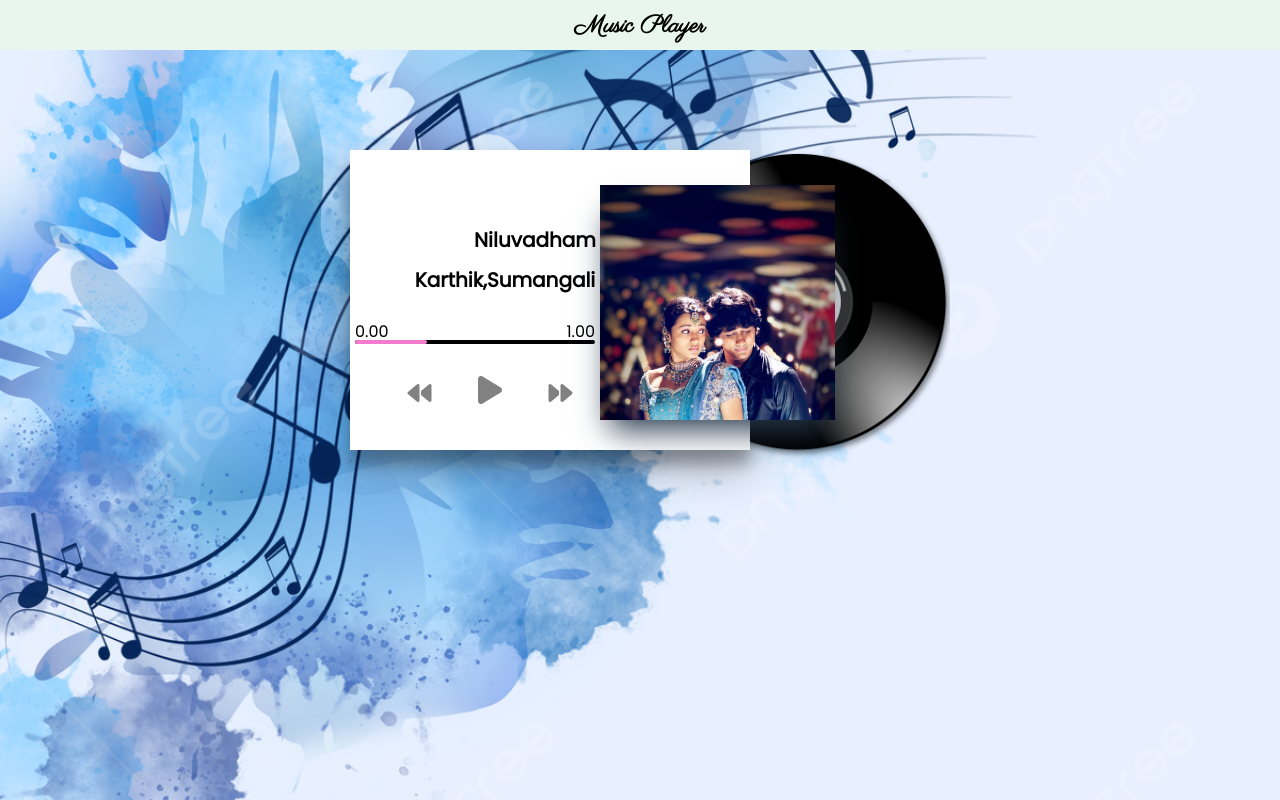
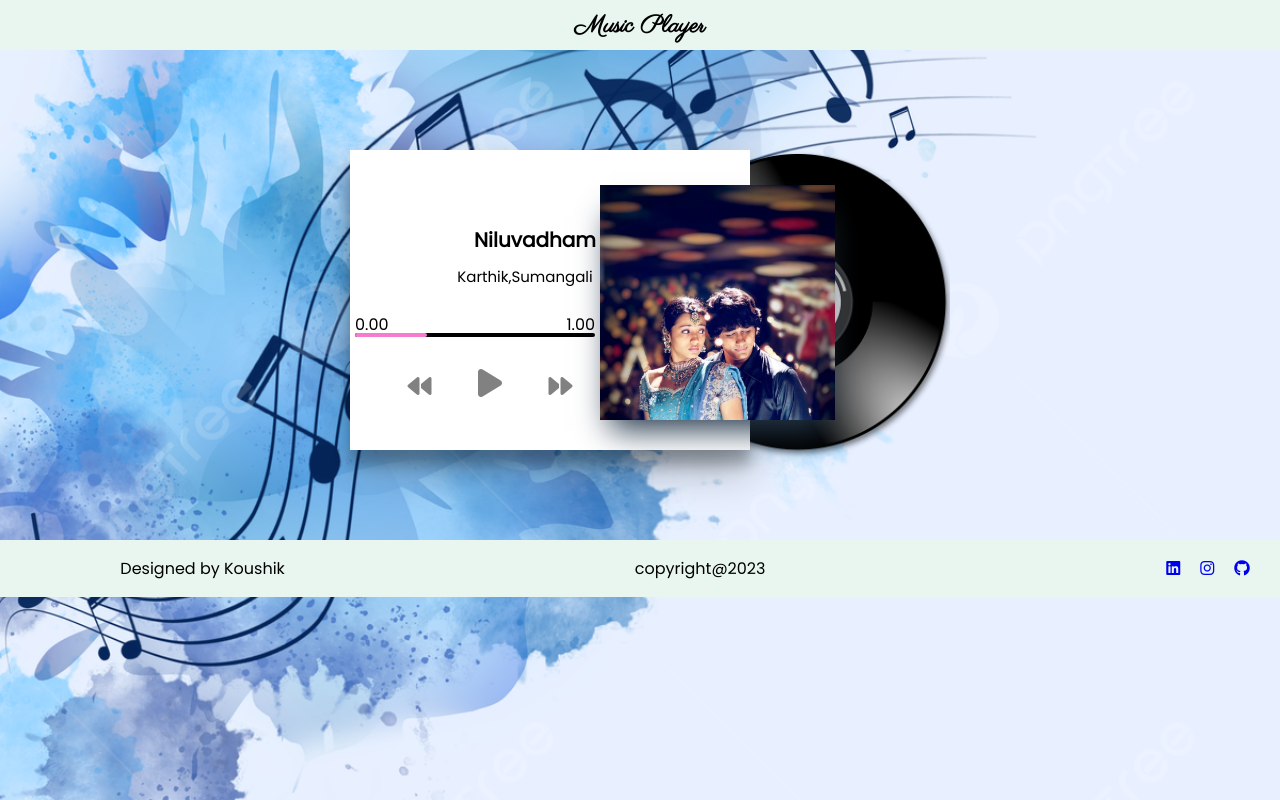
Before and after one commit to koushikvavilala1/Musicplayer, a plain HTML site: page index.html in a window 1280 px wide. Drawn offline with Linux system fonts and the light colour scheme.

Commit message:
completed

```diff
--- a/index.html
+++ b/index.html
@@ -36,16 +36,19 @@
     <script src="https://kit.fontawesome.com/cafcdef464.js" crossorigin="anonymous"></script>
     <!-- <div class="strip"></div> -->
 </body>
-<!-- <footer class="foot">
+<footer class="foot">
     <div class="foot-left">
-        <span>Made by koushik</span>
-    </div> -->
-    <!-- <div class="foot-right">
         <ul>
-            <li></li>
-            <li></li>
-            <li></li>
+            <li>Designed by Koushik</li>
+            <li>copyright@2023</li>
         </ul>
-    </div> -->
+    </div>
+    <div class="foot-right">
+        <ul>
+            <li><a href="https://www.linkedin.com/in/koushik-vavilala-450668204/"><i class="fa-brands fa-linkedin" style="padding-right: 20px;"></i></a></li>
+            <li><a href="https://www.instagram.com/nani_vk.18/"><i class="fa-brands fa-instagram"style="padding-right: 20px;"></i></a></li>
+            <li><a href="https://github.com/koushikvavilala1"><i class="fa-brands fa-github"></i></a></li>
+        </ul>
+    </div>
 </footer>
 </html>
--- a/style.css
+++ b/style.css
@@ -63,11 +63,12 @@ h2{
     margin-right: 30px;
 }
 h3{
-    font-size: 20px;
+    font-size: 15px;
+    font-weight: 400;
     margin: 0;
     position: relative;
     top: 85px;
-    margin-right: 90px;
+    margin-right: 50px;
 }
 .progress-container{
     height: 4px;
@@ -121,7 +122,20 @@ h3{
     bottom: 65px;
 }
 .foot{
-    background-color: black;
-    color: white;
+    background-color: #E8F6EF;
+    margin-top: 190px;
+    display: flex;
+    justify-content: space-around;
+
 
 }
+.foot-left ul,.foot-right ul{
+    list-style: none;
+    display: flex;
+    justify-content: space-around;
+    margin: 0px,24px;
+}
+.foot-left ul li{
+    padding-left: 50px;
+    padding-right: 300px;
+}
```
